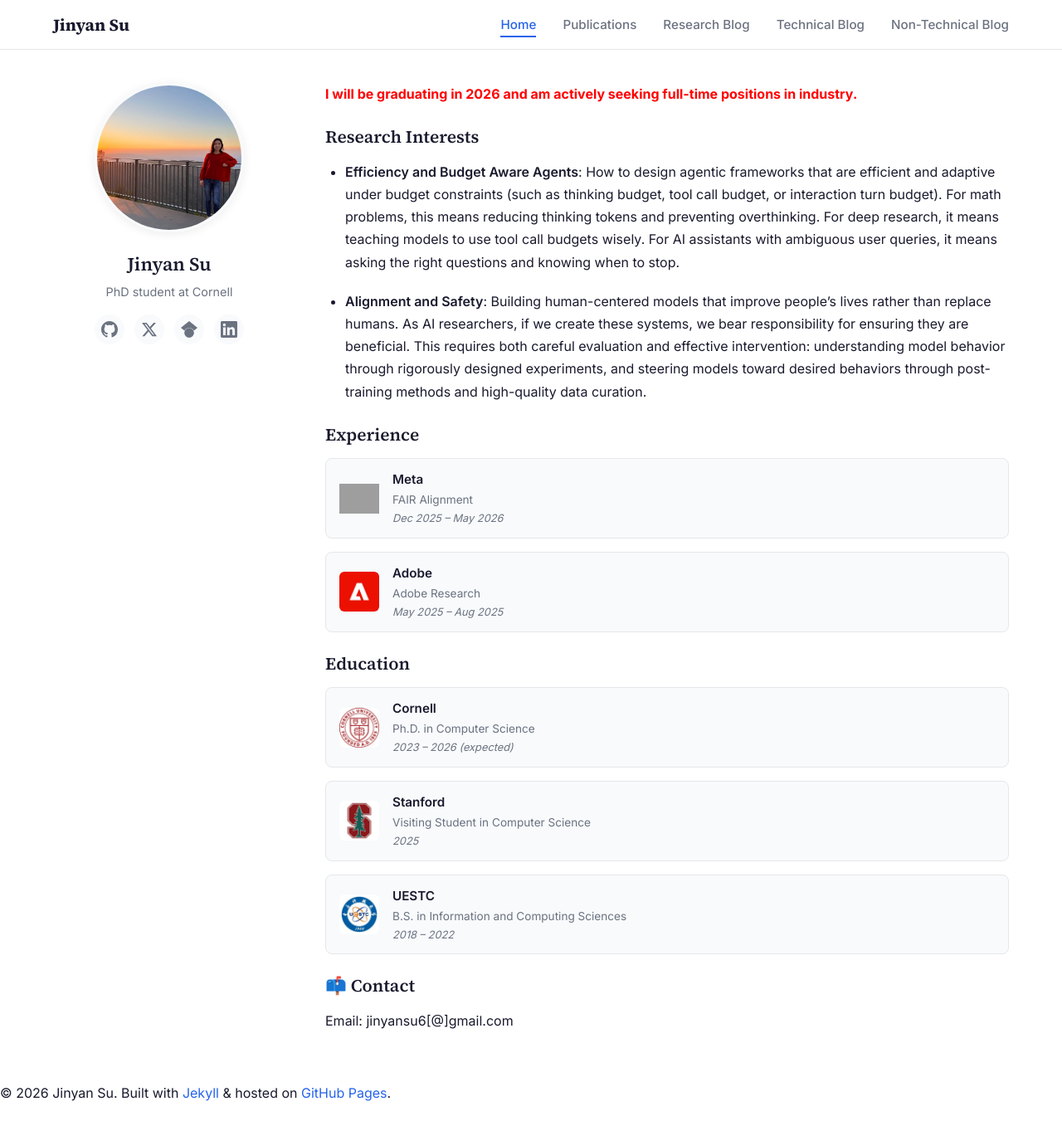
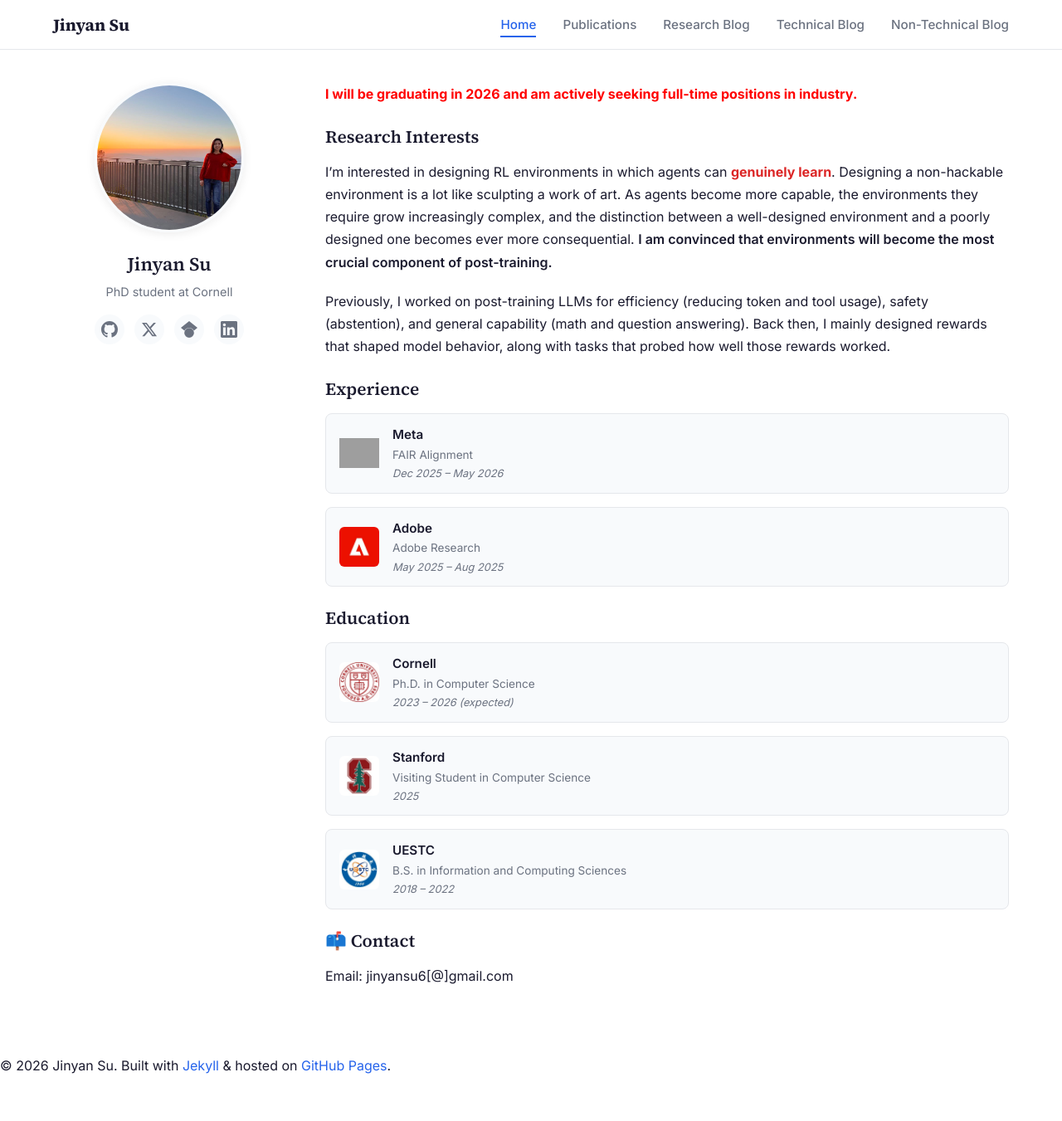
Before and after one commit to JinyanSu1/jinyansu1.github.io, a Jekyll site: the page built from index.md, in a window 1280 px wide and 1351 px high. Shown: the whole window at 83% size. Built offline with Jekyll 4.4.1, drawn with Linux system fonts in a browser that asks for light colours; grey boxes are pictures that could not be loaded.

Commit message:
Update homepage research interests

```diff
--- a/_sass/_home.scss
+++ b/_sass/_home.scss
@@ -64,6 +64,11 @@
   }
 }
 
+.research-highlight {
+  color: $color-award;
+  font-weight: 700;
+}
+
 .experience-list {
   display: flex;
   flex-direction: column;
--- a/index.md
+++ b/index.md
@@ -8,9 +8,9 @@ permalink: /
 
 ## Research Interests
 
-- **Efficiency and Budget Aware Agents**: How to design agentic frameworks that are efficient and adaptive under budget constraints (such as thinking budget, tool call budget, or interaction turn budget). For math problems, this means reducing thinking tokens and preventing overthinking. For deep research, it means teaching models to use tool call budgets wisely. For AI assistants with ambiguous user queries, it means asking the right questions and knowing when to stop.
+I'm interested in designing RL environments in which agents can <strong class="research-highlight">genuinely learn</strong>. Designing a non-hackable environment is a lot like sculpting a work of art. As agents become more capable, the environments they require grow increasingly complex, and the distinction between a well-designed environment and a poorly designed one becomes ever more consequential. **I am convinced that environments will become the most crucial component of post-training.**
 
-- **Alignment and Safety**: Building human-centered models that improve people's lives rather than replace humans. As AI researchers, if we create these systems, we bear responsibility for ensuring they are beneficial. This requires both careful evaluation and effective intervention: understanding model behavior through rigorously designed experiments, and steering models toward desired behaviors through post-training methods and high-quality data curation.
+Previously, I worked on post-training LLMs for efficiency (reducing token and tool usage), safety (abstention), and general capability (math and question answering). Back then, I mainly designed rewards that shaped model behavior, along with tasks that probed how well those rewards worked.
 
 ## Experience
 
```
